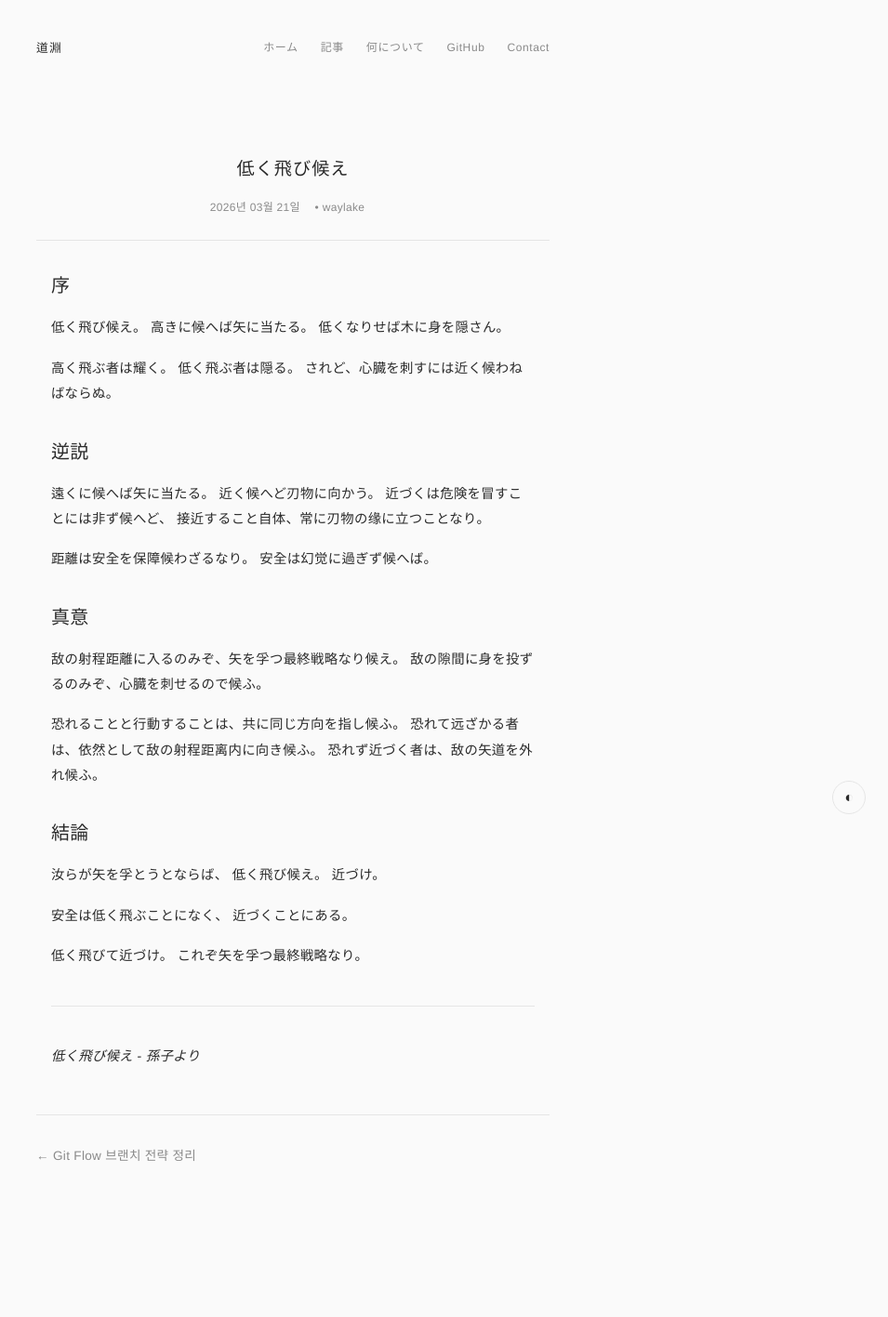
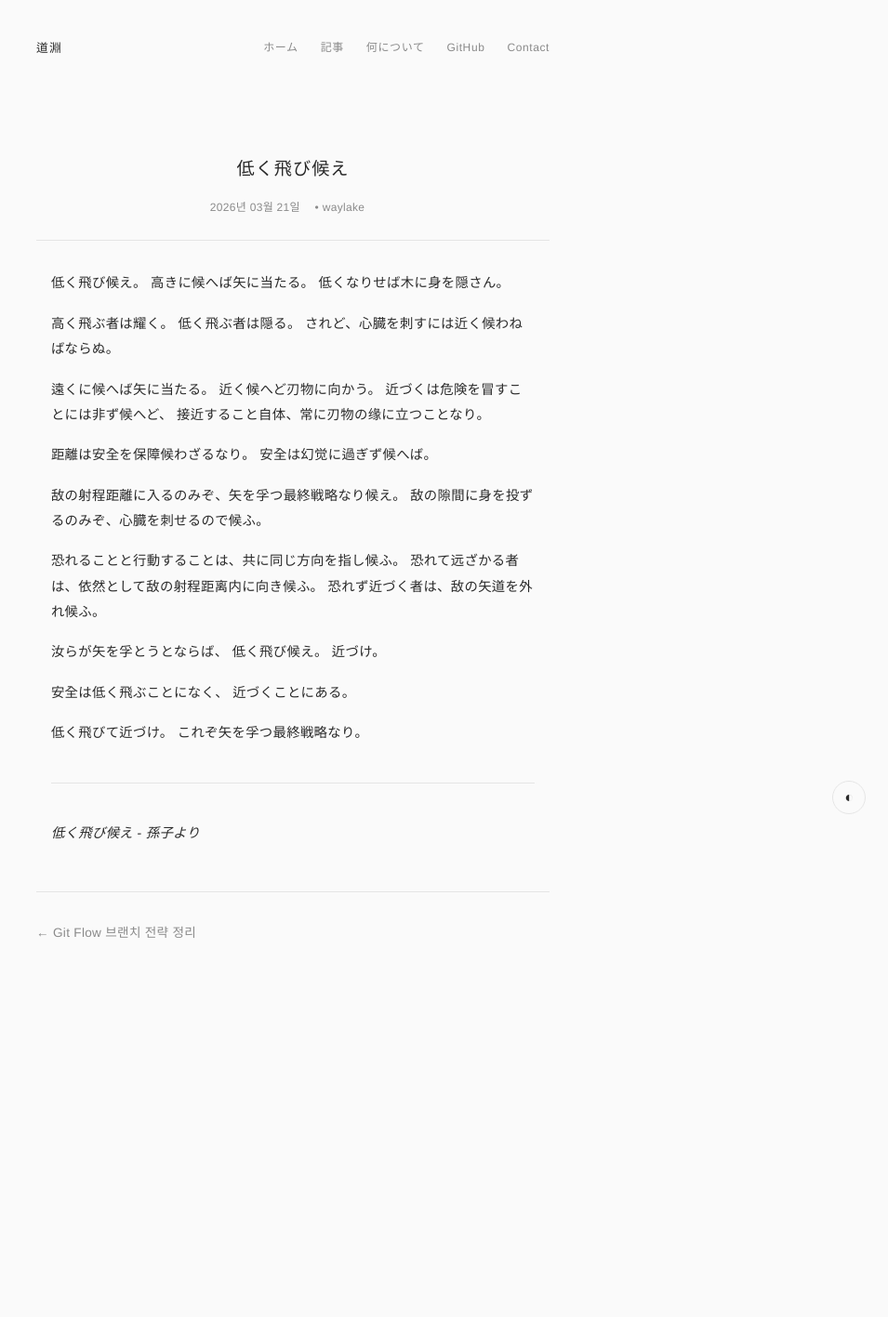
Before and after one commit to waylake/waylake.github.io, a Jekyll site: the page built from _posts/2026-03-21-低く飛び候え.md, in a window 1280 px wide. Shown: the whole page at 93% size, without its empty margins (325-1280 px from the left). Built offline with Jekyll 4.4.1, drawn with Linux system fonts in a browser that asks for light colours; after the commit the page ends 1177 px from its top, so only the background shows below that.

Commit message:
docs(post): remove section headers from blog post
Removed Japanese section headers (序, 逆説, 真意, 結論)
from the blog post content for cleaner formatting.

```diff
--- a/_posts/2026-03-21-低く飛び候え.md
+++ b/_posts/2026-03-21-低く飛び候え.md
@@ -8,8 +8,6 @@ tags: [sun-tzu, strategy, philosophy, paradox]
 lang: ja
 ---
 
-## 序
-
 低く飛び候え。
 高きに候へば矢に当たる。
 低くなりせば木に身を隠さん。
@@ -17,8 +15,6 @@ lang: ja
 高く飛ぶ者は耀く。
 低く飛ぶ者は隠る。
 されど、心臓を刺すには近く候わねばならぬ。
-
-## 逆説
 
 遠くに候へば矢に当たる。
 近く候へど刃物に向かう。
@@ -28,16 +24,12 @@ lang: ja
 距離は安全を保障候わざるなり。
 安全は幻觉に過ぎず候へば。
 
-## 真意
-
 敌の射程距離に入るのみぞ、矢を孚つ最終戦略なり候え。
 敌の隙間に身を投ずるのみぞ、心臓を刺せるので候ふ。
 
 恐れることと行動することは、共に同じ方向を指し候ふ。
 恐れて远ざかる者は、依然として敌の射程距离内に向き候ふ。
 恐れず近づく者は、敌の矢道を外れ候ふ。
-
-## 結論
 
 汝らが矢を孚とうとならば、
 低く飛び候え。
```
